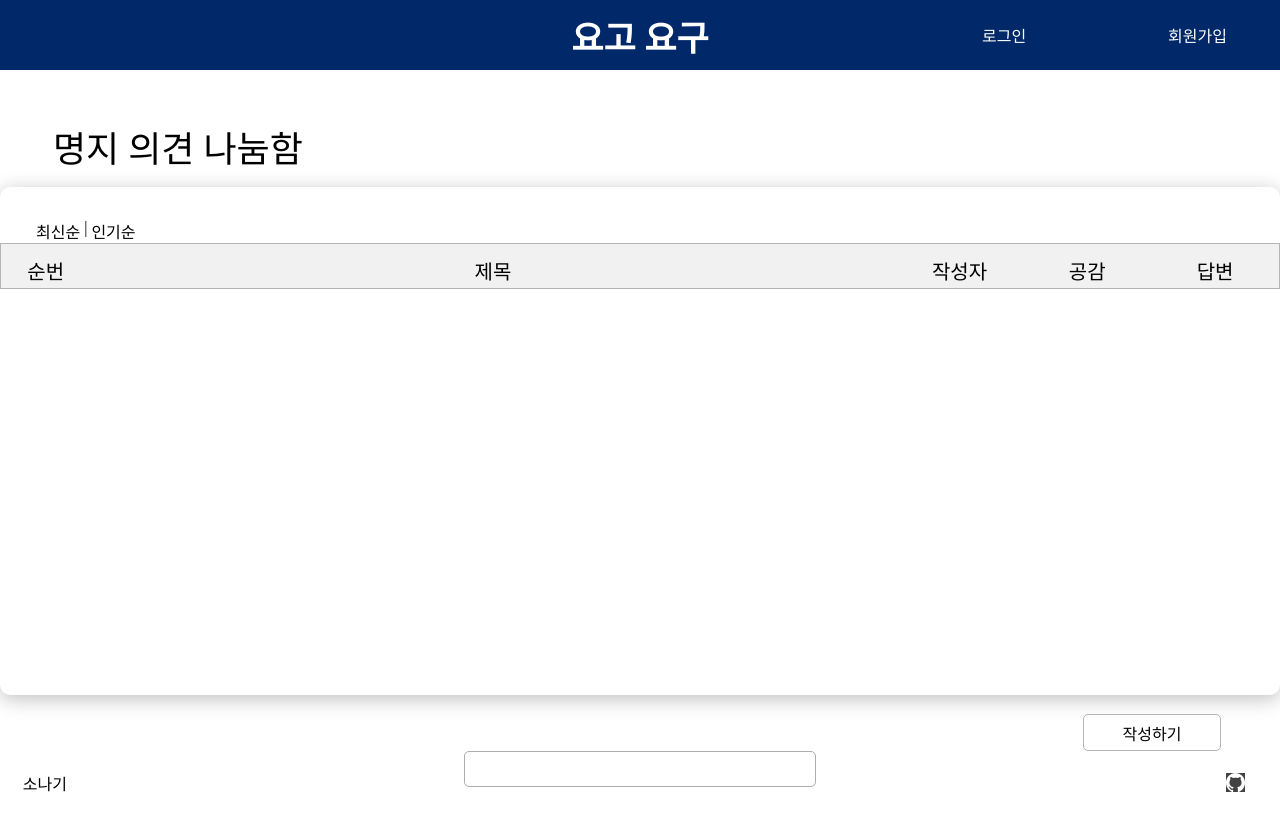
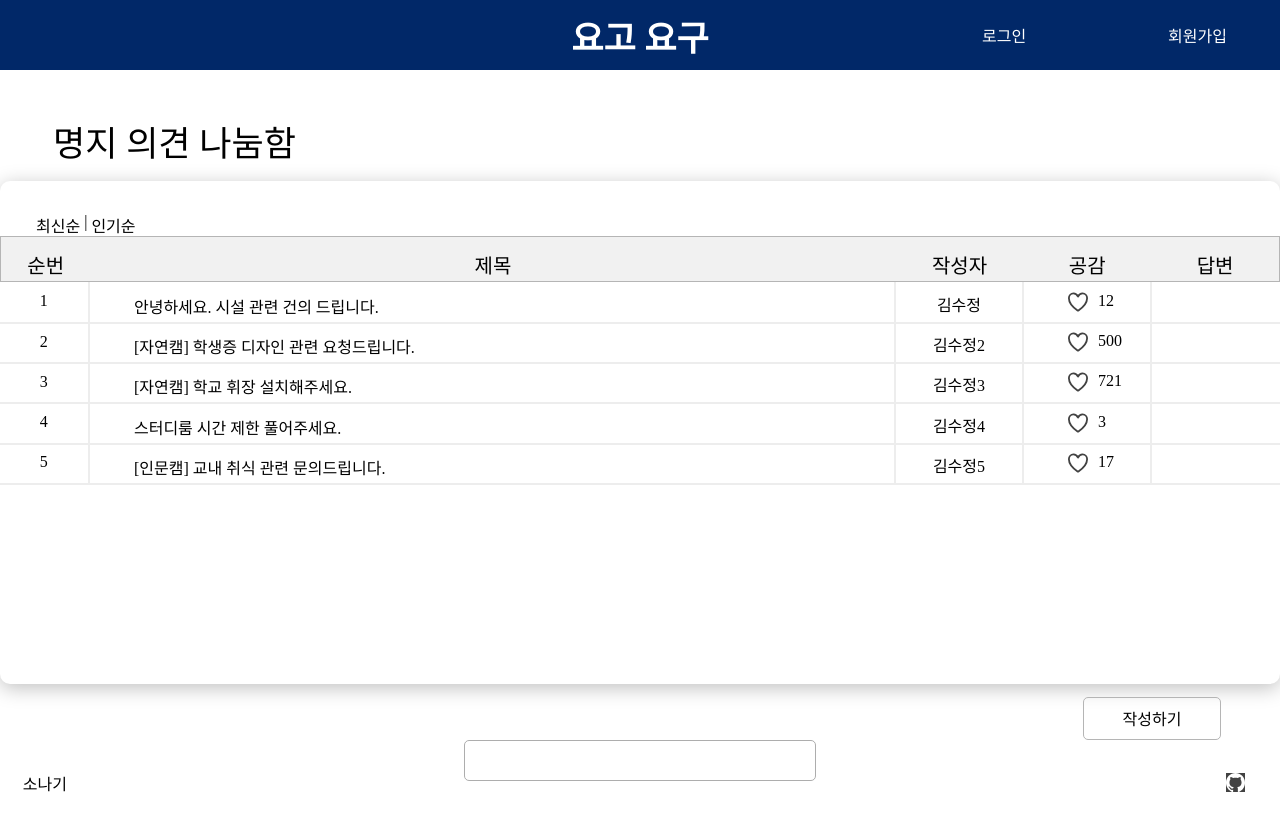
Before and after one commit to harksu/SW-Competition-FrontEnd, a React (Create React App) app: page /main in a window 1280 px wide. Shown: the top 830 px of the page. Built offline with nearby package versions, Linux system fonts and the light colour scheme; a web font is replaced by a local one.

Commit message:
Feat: 글 목록 데모데이터 추가, 메인페이지 스타일링 중

```diff
--- a/src/Pages/MainPage.jsx
+++ b/src/Pages/MainPage.jsx
@@ -1,5 +1,7 @@
 import React from 'react';
 import styled from 'styled-components';
+
+import ContentList from '../components/MainPage/ContentList';
 
 function MainPage() {
   return (
@@ -19,7 +21,7 @@ function MainPage() {
               <p>답변</p>
             </Header2ndContent>
           </ListHeader>
-          <ListContents />
+          <ContentList />
         </ListContainer>
         <WriteButton>작성하기</WriteButton>
         <ListPagesButton />
@@ -34,9 +36,9 @@ const MainBg = styled.div`
 `;
 
 const MainTitle = styled.p`
-  font-size: 36px;
+  font-size: 35px;
   font-weight: 500;
-  margin: 50px 0 15px 53px;
+  margin: 45px 0 15px 53px;
 `;
 
 const MainContainer = styled.div`
@@ -50,7 +52,7 @@ const MainContainer = styled.div`
 
 const ListContainer = styled.div`
   width: 100%;
-  height: 100%;
+  height: 85%;
   border-radius: 10px;
   box-shadow: 0px 4px 20px rgba(0, 0, 0, 0.25);
 `;
@@ -81,18 +83,11 @@ const Header2ndContent = styled.div`
   text-align: center;
 
   p {
-    padding: 12px;
+    padding-top: 13px;
     font-weight: 500;
     font-size: 20px;
   }
 `;
-
-const ListContents = styled.div`
-  /* width: 100%; */
-  /* height: 80%; */
-  background-color: pink;
-`;
-
 const ListPagesButton = styled.div`
   width: 350px;
   height: 40px;
@@ -103,7 +98,7 @@ const ListPagesButton = styled.div`
 const WriteButton = styled.button`
   width: 138px;
   height: 43px;
-  margin: 1.5% 0 0 80%;
+  margin: 1% 0 0 80%;
   border: 0.3px solid #b5b5b5;
   border-radius: 5px;
   background-color: transparent;
--- /dev/null
+++ b/src/components/MainPage/ContentList.jsx
@@ -0,0 +1,92 @@
+import React from 'react';
+import styled from 'styled-components';
+
+import { ReactComponent as HeartBtn } from '../../assests/HeartBtn.svg';
+import ListDemoData from './ListDemoData';
+
+function ContentList() {
+  return (
+    <ListContainer>
+      <Contents>
+        {ListDemoData.map((data) => (
+          <ContentContainer key={data.order}>
+            <ContentNum>{data.order}</ContentNum>
+            <ContentTitle>{data.title}</ContentTitle>
+            <ContentWriter>{data.userName}</ContentWriter>
+            <ContentSympathy>
+              <SympathyContainer>
+                <HeartBtnStyle />
+                {data.sympathy}
+              </SympathyContainer>
+            </ContentSympathy>
+            <ContentAnswer>{data.answer}</ContentAnswer>
+          </ContentContainer>
+        ))}
+      </Contents>
+    </ListContainer>
+  );
+}
+
+const ListContainer = styled.div`
+  width: 100%;
+  height: 80%;
+`;
+
+// 페이지 당 10개 행
+const Contents = styled.div`
+  display: grid;
+  grid-template-rows: repeat(10, 1fr);
+  width: 100%;
+  height: 100%;
+  border: 2px 2px 0 2pxsolid #ededed;
+`;
+
+// 행 당 5개 목록
+const ContentContainer = styled.div`
+  display: grid;
+  grid-template-columns: 7% 63% 10% 10% 10%;
+  width: 100%;
+  height: 100%;
+  border-bottom: 2px solid #ededed;
+`;
+
+const ContentNum = styled.div`
+  padding-top: 12%;
+  border-right: 2px solid #ededed;
+  text-align: center;
+`;
+
+const ContentTitle = styled.div`
+  padding: 1.5% 0 0 5.5%;
+  border-right: 2px solid #ededed;
+  cursor: pointer;
+`;
+
+const ContentWriter = styled.div`
+  padding-top: 8%;
+  border-right: 2px solid #ededed;
+  text-align: center;
+`;
+
+const SympathyContainer = styled.div`
+  display: flex;
+  margin-left: 35%;
+`;
+
+const HeartBtnStyle = styled(HeartBtn)`
+  margin-right: 10px;
+  cursor: pointer;
+`;
+
+const ContentSympathy = styled.div`
+  padding-top: 8%;
+  border-right: 2px solid #ededed;
+  text-align: center;
+`;
+
+const ContentAnswer = styled.div`
+  padding-top: 8%;
+  text-align: center;
+`;
+
+export default ContentList;
--- /dev/null
+++ b/src/components/MainPage/ListDemoData.js
@@ -0,0 +1,39 @@
+const ListDemoData = [
+  {
+    order: 1,
+    title: '안녕하세요. 시설 관련 건의 드립니다.',
+    userName: '김수정',
+    sympathy: 12,
+    answer: true,
+  },
+  {
+    order: 2,
+    title: '[자연캠] 학생증 디자인 관련 요청드립니다.',
+    userName: '김수정2',
+    sympathy: 500,
+    answer: false,
+  },
+  {
+    order: 3,
+    title: '[자연캠] 학교 휘장 설치해주세요.',
+    userName: '김수정3',
+    sympathy: 721,
+    answer: true,
+  },
+  {
+    order: 4,
+    title: '스터디룸 시간 제한 풀어주세요.',
+    userName: '김수정4',
+    sympathy: 3,
+    answer: false,
+  },
+  {
+    order: 5,
+    title: '[인문캠] 교내 취식 관련 문의드립니다.',
+    userName: '김수정5',
+    sympathy: 17,
+    answer: false,
+  },
+];
+
+export default ListDemoData;
```
Also changed, not shown: src/assests/HeartBtn.svg (added).
